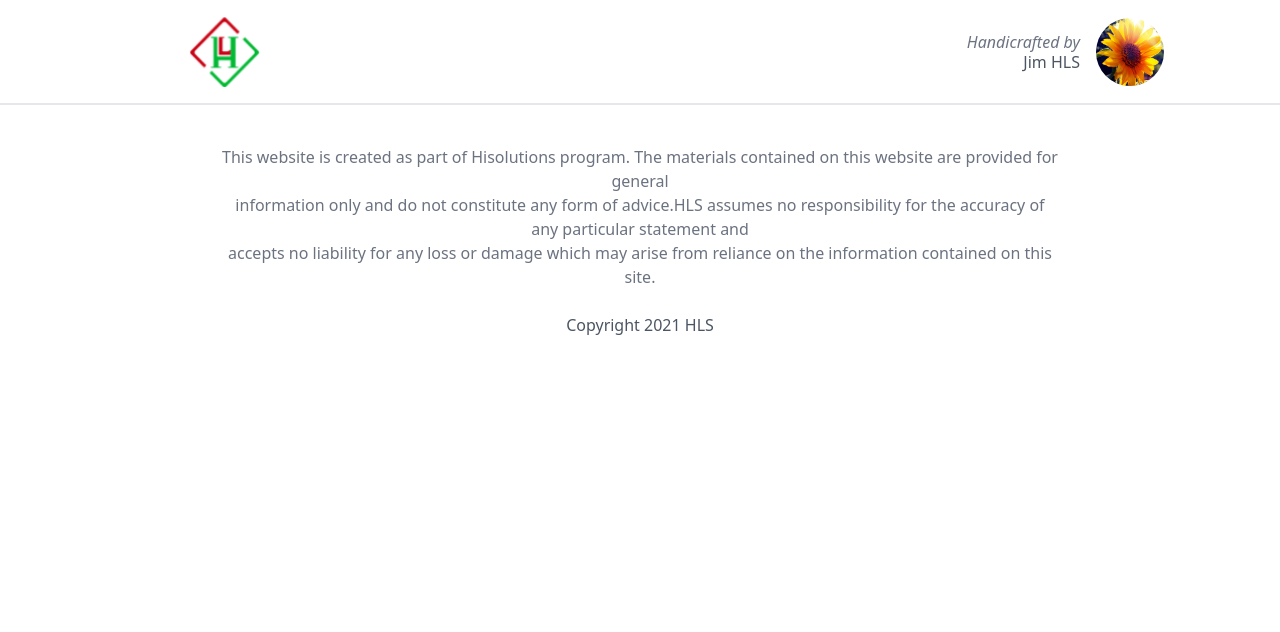
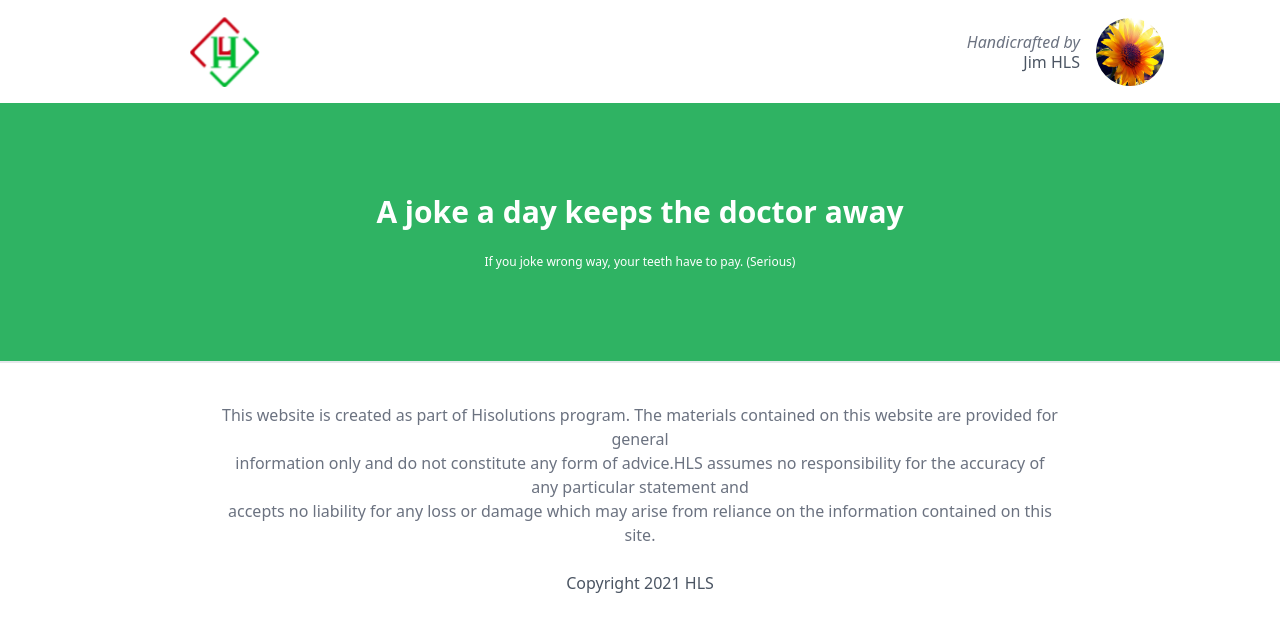
Before and after one commit to hqthoai/zens-intern-test, a React (Create React App) app in the folder assignment/frontend/: page / in a window 1280 px wide. Shown: the top 632 px of the page. Built offline with nearby package versions, Linux system fonts and the light colour scheme.

Commit message:
add quote

```diff
--- a/assignment/frontend/src/App.js
+++ b/assignment/frontend/src/App.js
@@ -1,7 +1,10 @@
+import Quote from "./components/Quote/Quote";
 import DefaultLayout from "./layouts/DefaultLayout";
 function App() {
   return (
-    <DefaultLayout />
+    <DefaultLayout>
+      <Quote />
+    </DefaultLayout>
   );
 }
 
--- a/assignment/frontend/src/components/Quote/Quote.js
+++ b/assignment/frontend/src/components/Quote/Quote.js
@@ -1,7 +1,8 @@
 function Quote() {
     return (
-        <div>
-            Quote
+        <div className="md:h-[258px] h-[150px] bg-[#2fb363] w-full flex flex-col justify-center items-center text-white">
+            <p className="md:text-3xl text-[16px] font-semibold">A joke a day keeps the doctor away</p>
+            <p className="md:text-xs text-[10px] font-medium mt-6">If you joke wrong way, your teeth have to pay. (Serious)</p>
         </div>
     );
 }
```
